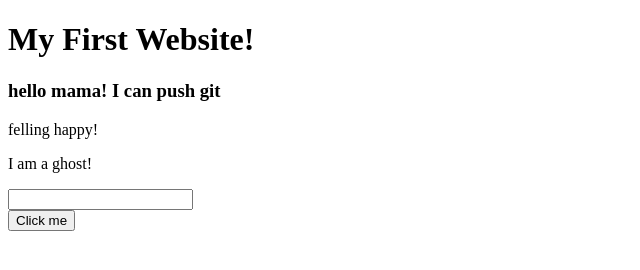
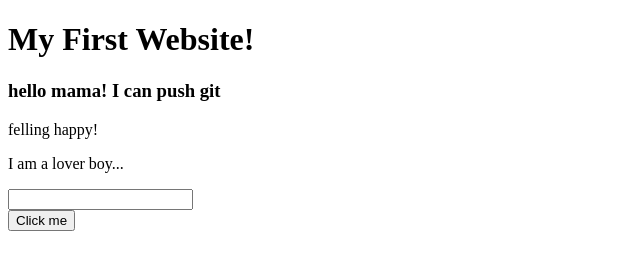
Before and after one commit to wpexpertpiyal/my_first_website, a plain HTML site: page index.html in a window 1280 px wide. Shown: the full height of the page, 0-640 px from the left. Drawn offline with Linux system fonts and the light colour scheme.

Commit message:
new file added

```diff
--- a/index.html
+++ b/index.html
@@ -9,7 +9,7 @@
     <h1>My First Website!</h1>
     <h3>hello mama! I can push git</h3>
     <p>felling happy!</p>
-    <p>I am a ghost!</p>
+    <p>I am a lover boy...</p>
     <input type="text">
     <br>
     <button>Click me</button>
```
